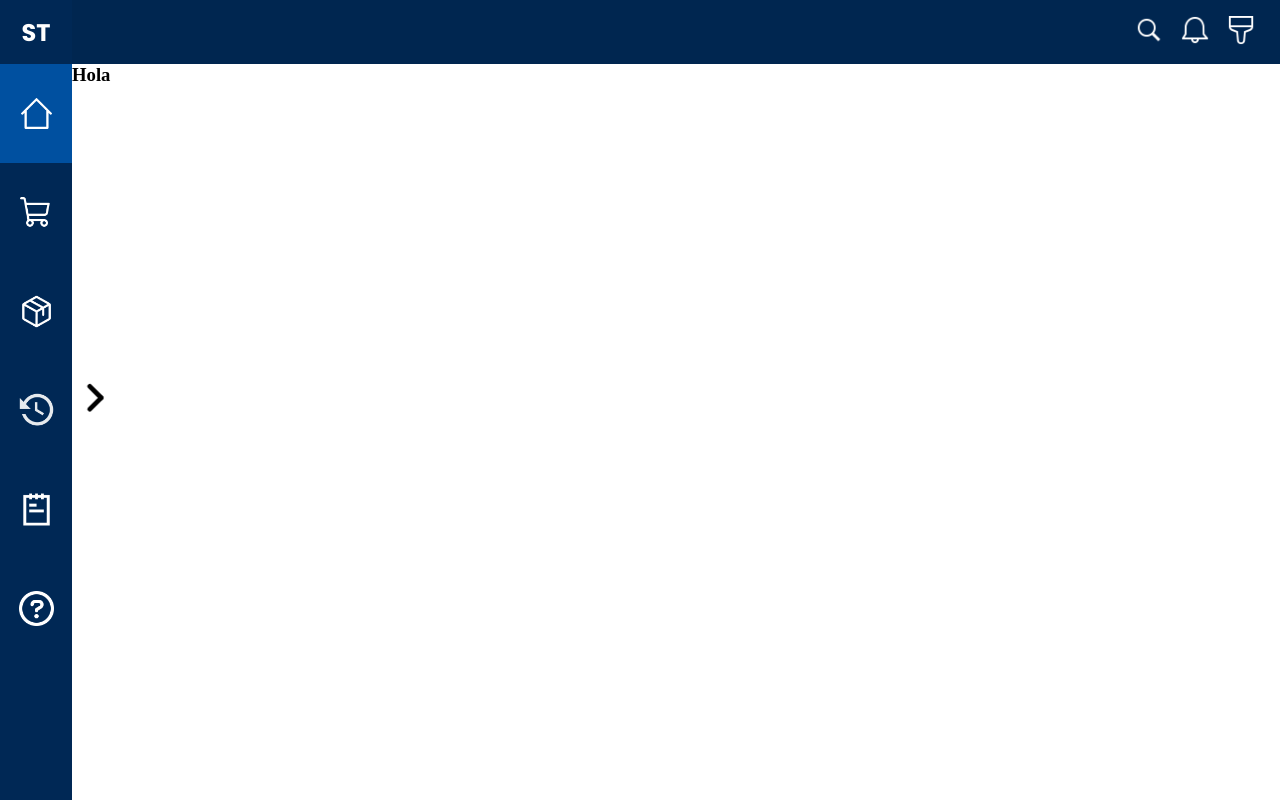
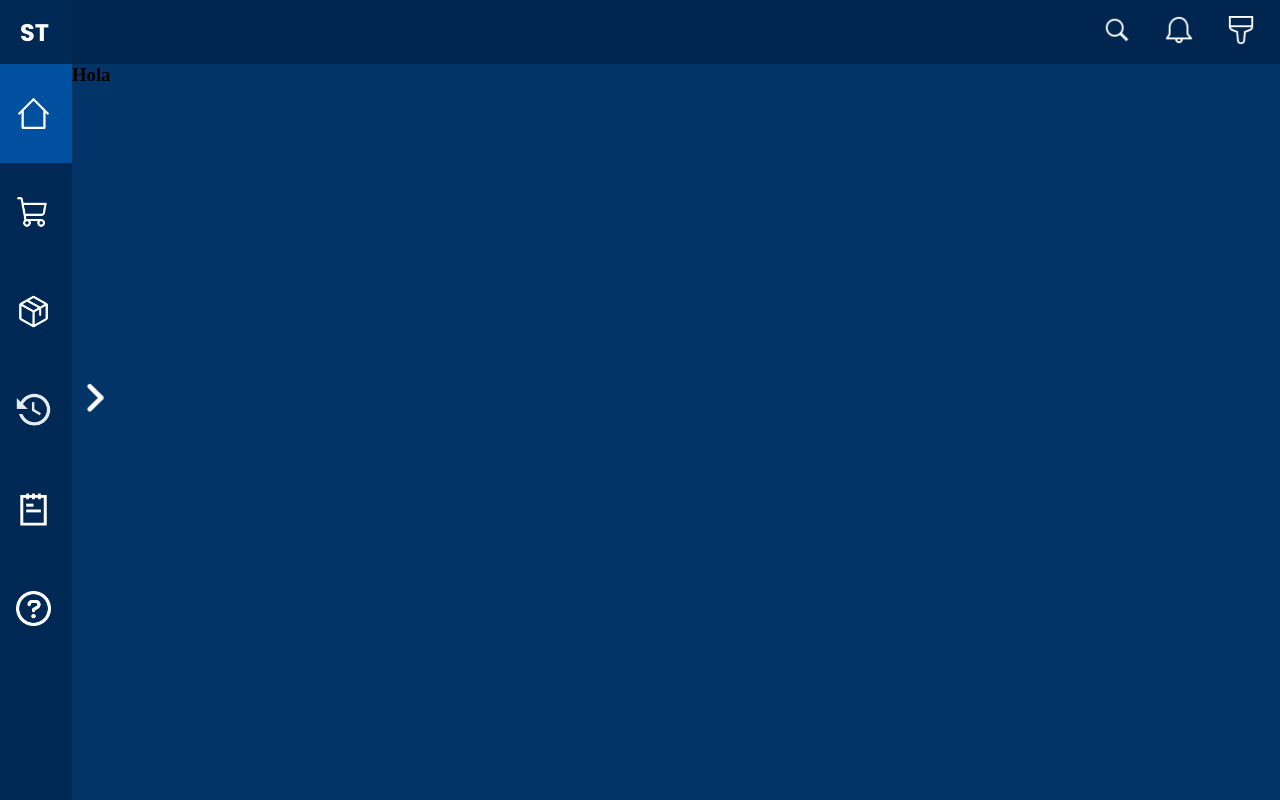
Before and after one commit to luciano-repetti/stocktrack, a Next.js app: page / in a window 1280 px wide. Built offline with nearby package versions, Linux system fonts and the light colour scheme.

Commit message:
[ADD] bg and navbar transitions

```diff
--- a/src/styles/globals.css
+++ b/src/styles/globals.css
@@ -1,11 +1,12 @@
 @import url('https://fonts.googleapis.com/css2?family=Poppins:wght@300;400;500;600;700;800;900&display=swap');
 
 * {
-  padding: 0;
-  margin: 0;
-  box-sizing: border-box;
+    padding: 0;
+    margin: 0;
+    box-sizing: border-box;
 }
 
 body {
-  height: 100svh;
+    height: 100svh;
+    background-color: #033468;
 }
--- a/src/styles/modules/Header.module.css
+++ b/src/styles/modules/Header.module.css
@@ -15,6 +15,7 @@
     align-items: center;
     justify-content: flex-end;
     padding-right: 1em;
+    gap: 1em;
 }
 
 .navigation a {
--- a/src/styles/modules/Nav.module.css
+++ b/src/styles/modules/Nav.module.css
@@ -10,17 +10,30 @@
     width: 9svh;
     height: 100svh;
     user-select: none;
+    transition: 0.5s;
+
+
 }
 
 .header.expand {
     width: 14svw;
+    transition: 0.3s;
+
 }
 
 .header .containerLogo {
     height: 8svh;
     display: flex;
     align-items: center;
+    /* Cambia la posición a absoluta */
+    position: absolute;
+    /* Lo fija en la parte superior */
+    left: 20px;
+    /* Ajusta la posición inicial */
+
 }
+
+
 
 .header h1,
 .header h2 {
@@ -32,8 +45,30 @@
     width: 100%;
     display: flex;
     flex-direction: column;
+    overflow: hidden;
+    /* Margin para ocupar el espacio no existente del logo*/
+    margin-top: 8svh;
+
 }
 
+.container a {
+    display: flex;
+    align-items: center;
+    justify-content: flex-start;
+    /* Modificado para que los íconos se mantengan a la izquierda */
+    gap: 1em;
+    width: 100%;
+    text-decoration: none;
+    color: #fff;
+    padding: 2em 1em;
+    font-family: 'Poppins', sans-serif;
+    font-weight: 500;
+    white-space: nowrap;
+}
+
+
+
+/*
 .container a {
     display: flex;
     align-items: center;
@@ -45,9 +80,9 @@
     padding: 2em 1em;
     font-family: 'Poppins', sans-serif;
     font-weight: 500;
-  transition: 0.3s;
+
 }
-
+*/
 .container a.expand {
     justify-content: flex-start;
 }
@@ -66,6 +101,7 @@
     transform: translateY(-50%);
     left: 100%;
     margin-left: 1em;
+
 }
 
 .containerExpand .buttonExpand {
@@ -84,6 +120,7 @@
 }
 
 @keyframes bounce {
+
     0%,
     100% {
         transform: translateX(-25%);
@@ -97,6 +134,7 @@
 }
 
 @keyframes bounce_expand {
+
     0%,
     100% {
         transform: translateX(25%);
```
Also changed, not shown: public/icons/arrow_rigth_icon.svg, src/components/Nav.jsx (line endings or trailing spaces). Lines whose indentation alone changed are shown as unchanged.
